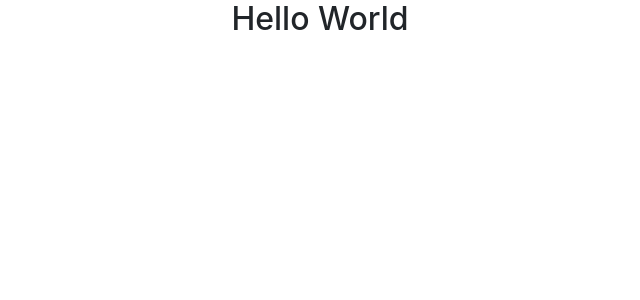
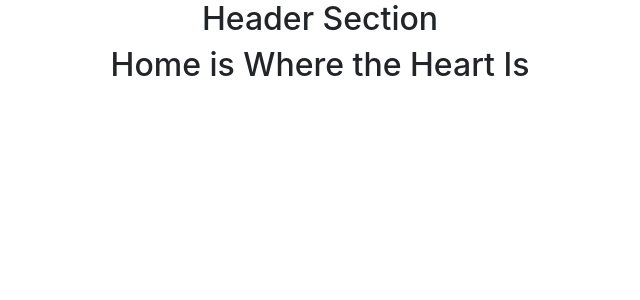
Before and after one commit to shafik720/Red-onion-restaurant, a React (Create React App) app: page / in a window 1280 px wide. Shown: the top 300 px of the page, without its empty margins (320-960 px from the left). Built offline with nearby package versions, Linux system fonts and the light colour scheme; the HTML template or start-up script is replaced by a standard one.

Commit message:
route setup done

```diff
--- a/src/App.js
+++ b/src/App.js
@@ -1,10 +1,20 @@
 import logo from './logo.svg';
 import './App.css';
+import Header from './Pages/Header/Header';
+import { Route, Routes } from 'react-router-dom';
+import Home from './Pages/Home/Home';
+import About from './Pages/About/About';
+import Error from './Pages/Error/Error';
 
 function App() {
   return (
     <div className="App">
-      <h2>Hello World</h2>
+      <Header></Header>
+      <Routes>
+        <Route path='/' element={<Home></Home>}></Route>
+        <Route path='/about' element={<About></About>}></Route>
+        <Route path='*' element={<Error></Error>}></Route>
+      </Routes>
     </div>
   );
 }
--- a/src/Pages/Error/Error.js
+++ b/src/Pages/Error/Error.js
@@ -4,7 +4,7 @@ import './Error.css'
 const Error = () => {
     return (
         <div>
-            <h2>Error 404 Not Found</h2>
+            <h2 className='text-center' style={{color:'red'}}>Error 404 Not Found</h2>
         </div>
     );
 };
```
